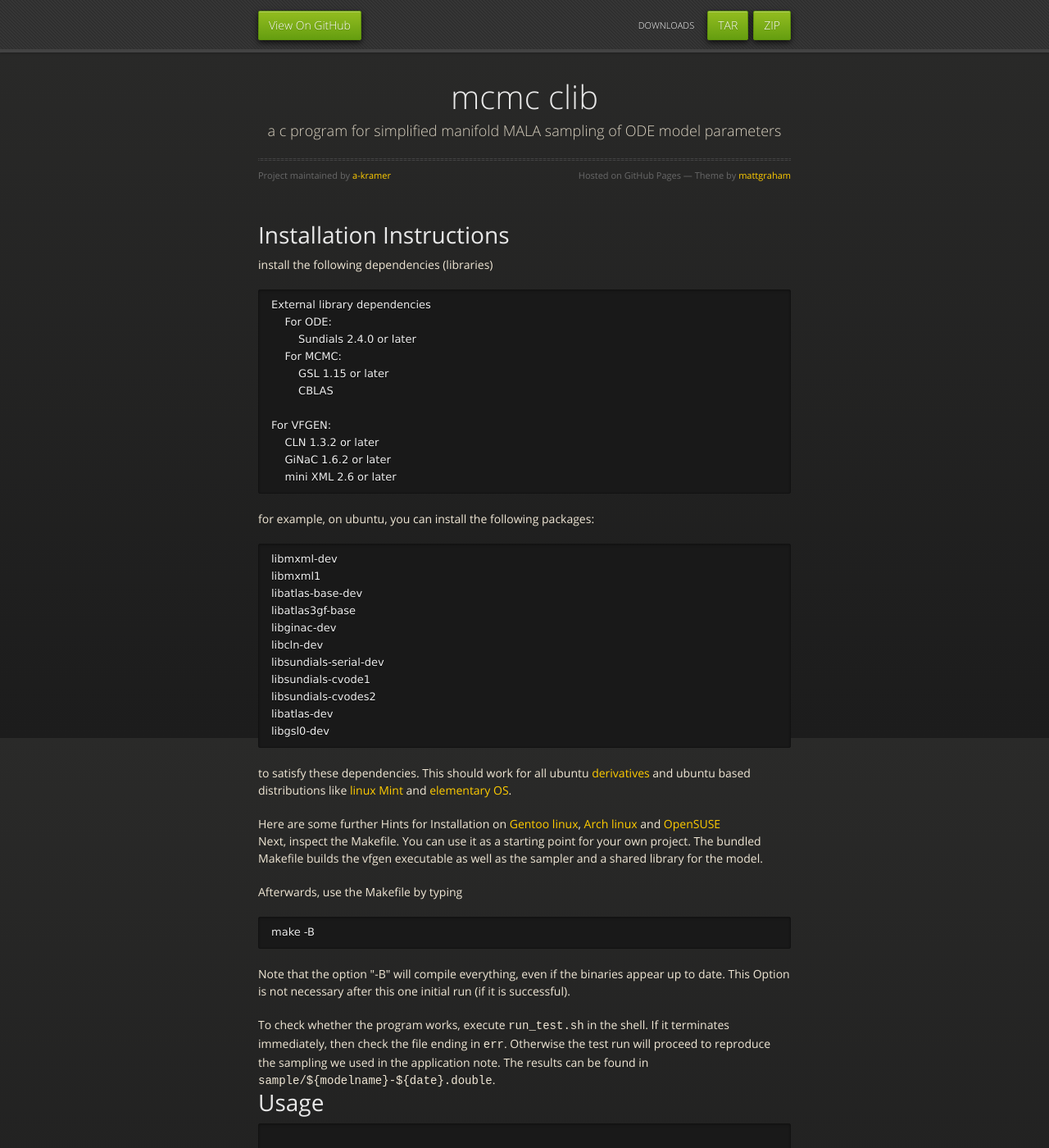
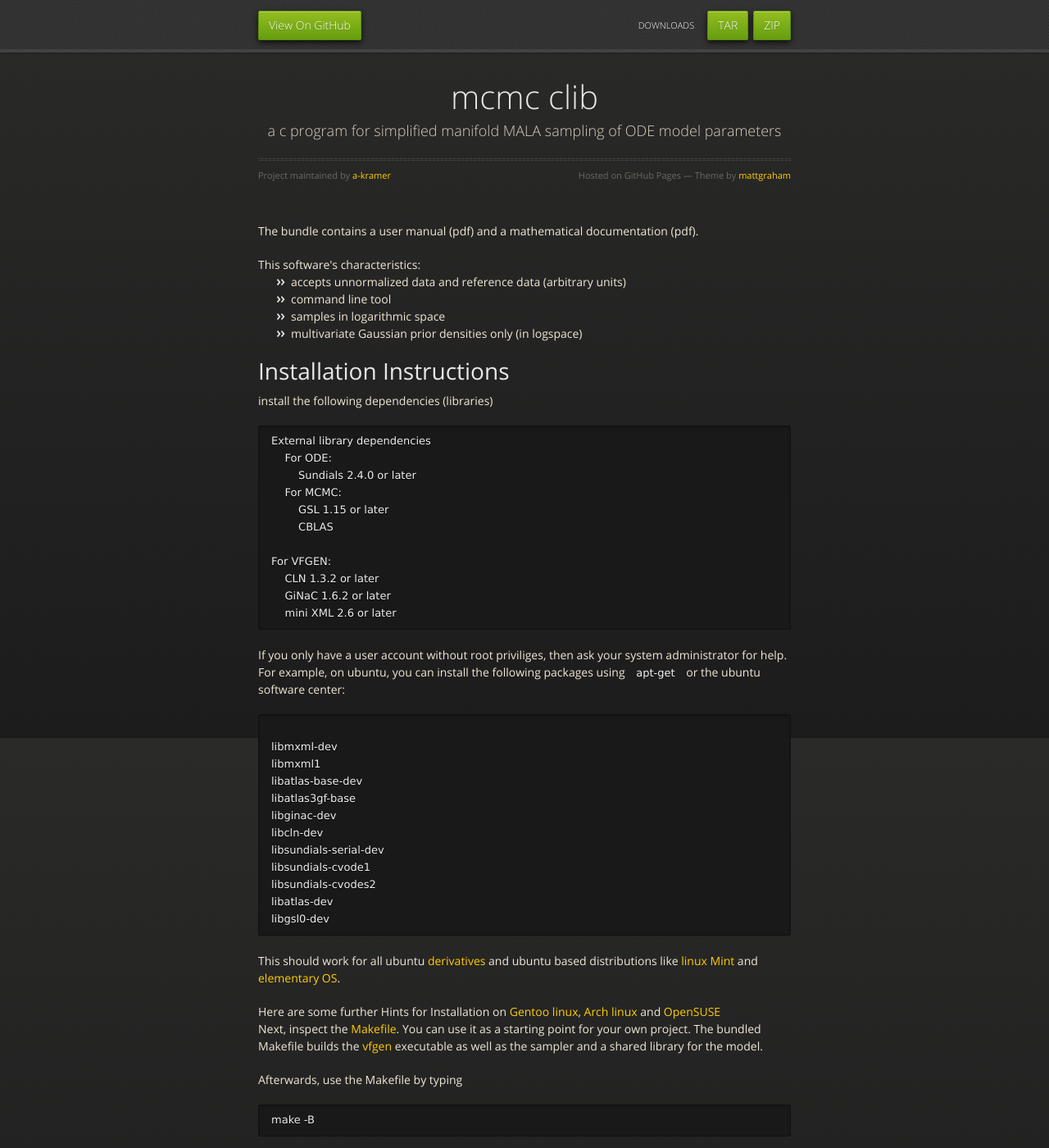
Before and after one commit to a-kramer/mcmc_clib, a Jekyll site: the page index.html, which Jekyll copies as it is, in a window 1280 px wide and 1400 px high. Shown: the whole window at 82% size. Built offline with Jekyll 4.4.1, drawn with Linux system fonts in a browser that asks for light colours; nearby versions of some CDN libraries; some of the changed text lies outside the part shown.

Commit message:
index.html: more content

```diff
--- a/index.html
+++ b/index.html
@@ -38,6 +38,16 @@
           <span class="credits right">Hosted on GitHub Pages &mdash; Theme by <a href="https://twitter.com/michigangraham">mattgraham</a></span>
         </div>
 
+<p>
+The bundle contains a user manual (pdf) and a mathematical documentation (pdf).
+</p>
+This software's characteristics:
+<ul>
+<li> accepts unnormalized data and reference data (arbitrary units)</li>
+<li> command line tool</li>
+<li> samples in logarithmic space</li>
+<li> multivariate Gaussian prior densities only (in logspace)</li>
+</ul>
 <!--        <h1>
 -->
 <h1>
@@ -58,9 +68,13 @@ For VFGEN:
     mini XML 2.6 or later
 </code></pre>
 
-<p>for example, on ubuntu, you can install the following packages:</p>
+If you only have a user account without root priviliges, then ask your
+system administrator for help.
 
-<pre><code>libmxml-dev
+<p>For example, on ubuntu, you can install the following packages using <code>apt-get</code> or the ubuntu software center:</p>
+
+<pre><code>
+libmxml-dev
 libmxml1
 libatlas-base-dev
 libatlas3gf-base
@@ -73,26 +87,26 @@ libatlas-dev
 libgsl0-dev
 </code></pre>
 
-<p>to satisfy these dependencies. This should work for all
+<p>This should work for all
 ubuntu <a href="http://www.ubuntu.com/about/about-ubuntu/derivatives">derivatives</a>
 and ubuntu based distributions like <a href="http://linuxmint.com/">linux Mint</a> and <a href="http://elementaryos.org/">elementary OS</a>.</p>
 
 Here are some further Hints for Installation on <a href="Gentoo">Gentoo linux</a>, <a href="Arch">Arch linux</a> and <a href="OpenSUSE">OpenSUSE</a>
 
-<p>Next, inspect the Makefile. You can use it as a starting point for
-your own project. The bundled Makefile builds the vfgen executable as
+<p>Next, inspect the <a href="https://www.gnu.org/software/make/">Makefile</a>. You can use it as a starting point for
+your own project. The bundled Makefile builds the <a href="http://www.warrenweckesser.net/vfgen/">vfgen</a> executable as
 well as the sampler and a shared library for the model.</p>
 
 <p>Afterwards, use the Makefile by typing</p>
 
-<pre><code>make -B
-</code></pre>
+<pre><code>make -B</code></pre>
 
-<p>Note that the option "-B" will compile everything, even if the
-binaries appear up to date. This Option is not necessary after this
+<p>Note that the option <code>-B</code> will compile the sampler,
+vfgen, the provided example model (to a shared library); even if the
+binaries appear up to date. This option is not necessary after this
 one initial run (if it is successful).</p>
 
-To check whether the program works, execute <tt>run_test.sh</tt> in the
+To check whether the program works, execute <tt>./run_test.sh</tt> in the
 shell. If it terminates immediately, then check the file ending in
 <tt>err</tt>. Otherwise the test run will proceed to reproduce the
 sampling we used in the application note. The results can be found
@@ -161,25 +175,21 @@ the program will handle this case correctly.</p>
 </tr>
 </tbody>
 </table><p>These definitions should not have spaces before the '=' sign since
-everything before = is checked for matches with option names (i.e.<br><code>« t0 »=0.0;</code> is not the same as <code>«t0»=0.0;</code> ).</p>
+everything before '=' is checked for matches with option names (i.e.<br><code>« t0 »=0.0;</code> is not the same as <code>«t0»=0.0;</code> ).</p>
 
 <h1>
 <a name="hints" class="anchor" href="#hints"><span class="octicon octicon-link"></span></a>Hints</h1>
 
 <p>it might be helpful to specify the sample size like this in bash: </p>
-
-<pre><code>   -s $((2**14))
+<pre><code>
+   -s $((2**14))
    -s $((10**6))
 </code></pre>
-
 <p>because <code>1e6</code> or <code>1E6</code> will not work. (the sample size is an integer).</p>
-
-<h1></h1>
-
-<p>Output of parameters sample {p} will have the following structure (in
+<p>Output of parameters sample <code>{p}</code> will have the following structure (in
 binary and text mode; though, in binary mode there are no newlines):</p>
 
-<p>sampling is done in logarithmic space, so use exp(p[i]) if you want to simulate trajectories</p>
+<p>sampling is done in logarithmic space, so use <code>exp(p[i])</code> if you want to simulate trajectories</p>
 
 <p>columns: parameters and log-posterior
    rows: Markov Chain members (i.e. the sample members)</p>
```
